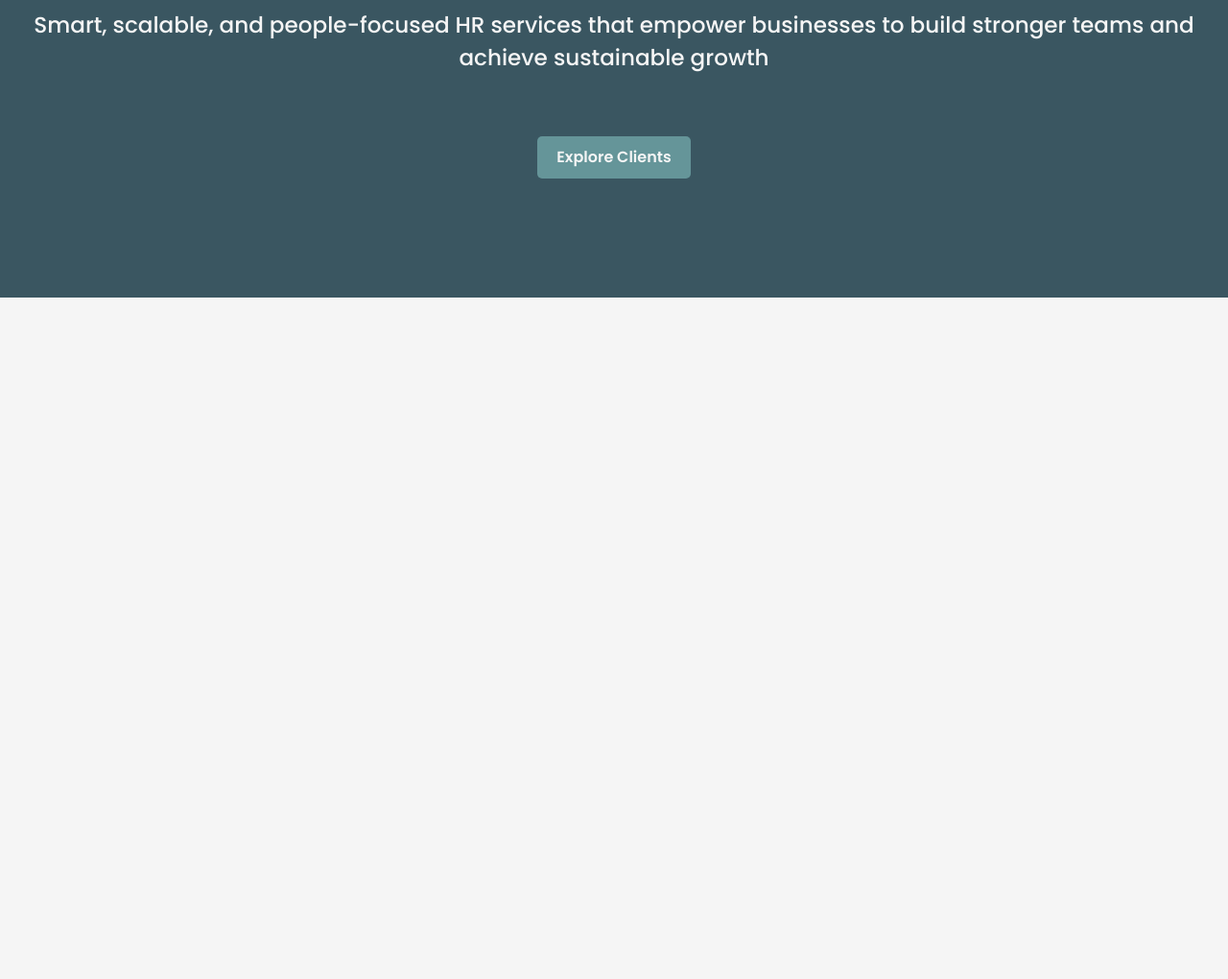
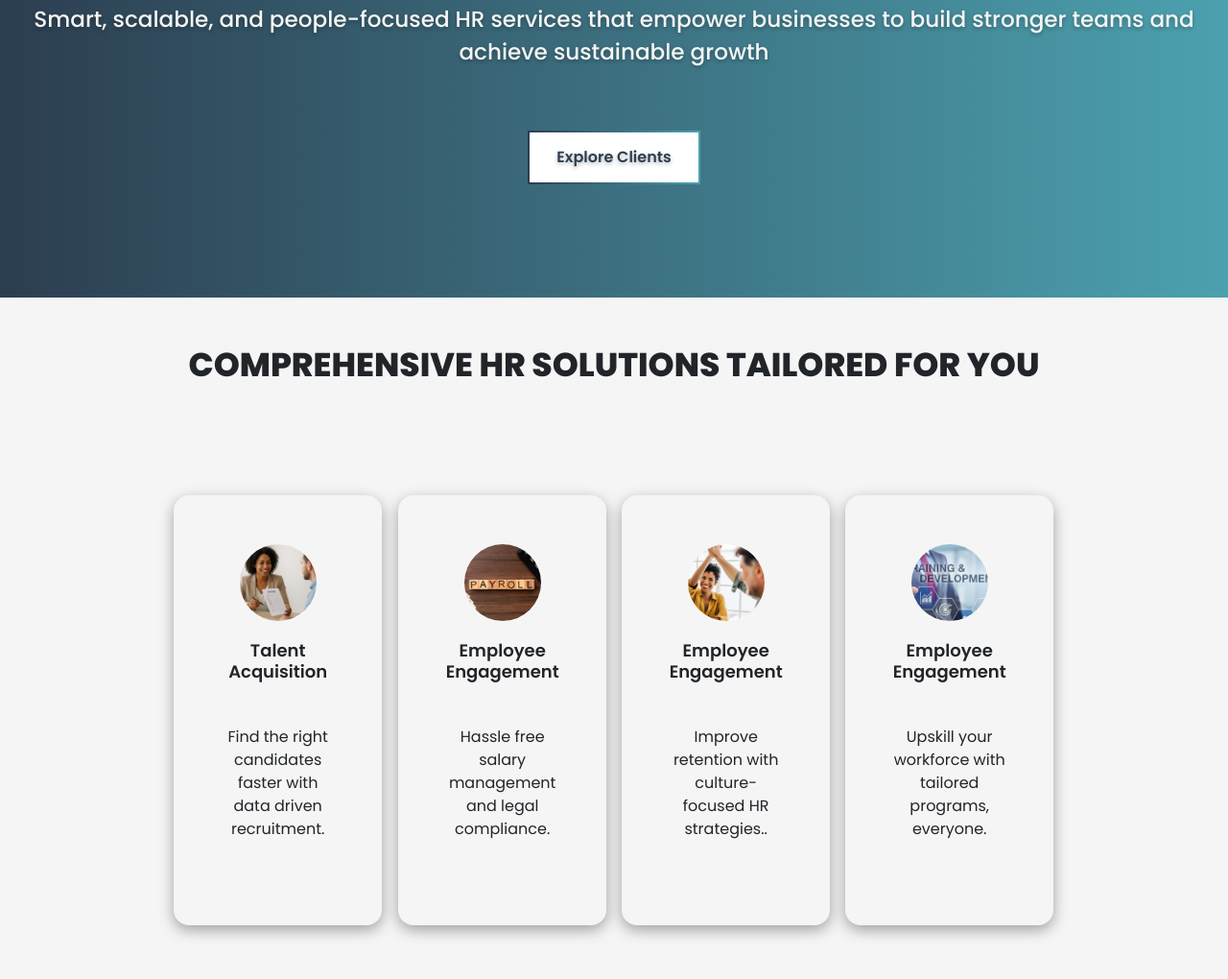
Before and after one commit to Viswa-28/tev, a plain HTML site: page index.html in a window 1280 px wide. Shown: the part 486-1506 px from the top of the page at 96% size. Before the commit the page ends 800 px from the top, so only its background shows below. Drawn offline with nearby package versions, Linux system fonts and the light colour scheme.

Commit message:
solution-section-complete

```diff
--- a/css/common.css
+++ b/css/common.css
@@ -38,17 +38,41 @@ text-transform: uppercase;
     /* text-transform: uppercase; */
 }
 
-.primary-btn{
-   background-color:  #659599;
-color: #f5f5f5;
-    font-weight: 600;
-    padding: 10px 20px;
-    border-radius: 5px;
-    cursor: pointer;
+.primary-btn {
+  display: inline-block;
+  padding: 14px 28px;
+  background: white;
+  color: #2C3E50;
+  font-weight: 600;
+  font-size: 1rem;
+  border: 2px solid transparent;
+  border-image: linear-gradient(to right, #2C3E50, #4CA1AF) 1;
+  border-radius: 8px;
+  text-align: center;
+  cursor: pointer;
+  text-decoration: none;
+  transition: all 0.3s ease;
 }
+
+
+
+
+.primary-btn:hover {
+  filter: brightness(1.1);
+  transform: translateY(-2px);
+  box-shadow: 0 6px 12px rgba(0, 0, 0, 0.3);
+}
+
+
 .background-color{
-    background-color: #3A5661;
+background: linear-gradient(to right, #2C3E50, #4CA1AF);
+
+
+
+text-shadow: 0 2px 4px rgba(0, 0, 0, 0.3);
+
 }
+
 
 
 /* navbar start */
--- a/css/style.css
+++ b/css/style.css
@@ -11,3 +11,56 @@
 
     height: 100%;
 }
+
+
+/* solution */
+
+.solution{
+    margin-top: 50px;
+    /* height: 100vh; */
+    width: 100%;
+    height: 70vh;
+}
+.solution .solution-content{
+    display: flex;
+    justify-content: center;
+    align-items: center;
+    height: 100%;
+}
+.solution .solution-content .solution-card {
+    display: flex;
+    flex-direction: column;
+    align-items: center;
+    justify-content: center;
+    box-shadow: rgba(0, 0, 0, 0.35) 0px 5px 15px;
+    border-radius: 1em;
+    border: none;
+    cursor: pointer;
+    height: 80%;
+    gap: 10px;
+    transition: transform 0.3s ease, box-shadow 0.3s ease;
+}
+
+.solution .solution-content .solution-card:hover {
+    transform: translateY(-8px);
+    box-shadow: rgba(0, 0, 0, 0.45) 0px 10px 25px;
+}
+
+.solution-card h3{
+    font-size: 18px;
+    font-weight: 600;
+    height: 20%;
+}
+.solution-text{
+    font-size: 16px;
+    height: 40%;
+
+}
+.solution .solution-content .solution-card img{
+    width: 80px;
+    height: 80px;
+    border-radius: 50%;
+    margin-bottom: 10px;
+    object-fit: cover;
+    object-position: center;
+}
--- a/index.html
+++ b/index.html
@@ -9,6 +9,7 @@
     <link href="https://cdn.jsdelivr.net/npm/bootstrap@5.3.8/dist/css/bootstrap.min.css" rel="stylesheet"
         integrity="sha384-sRIl4kxILFvY47J16cr9ZwB07vP4J8+LH7qKQnuqkuIAvNWLzeN8tE5YBujZqJLB" crossorigin="anonymous">
     <link href="https://unpkg.com/aos@2.3.1/dist/aos.css" rel="stylesheet">
+    <script src="https://unpkg.com/aos@next/dist/aos.js"></script>
 
 
     <!-- cdn end -->
@@ -24,7 +25,9 @@
         <nav class="navbar navbar-expand-lg position-sticky">
             <div class="container">
                 <a class="navbar-brand" href="#"><img src="./images/logo.png" class="logo" alt="logo-img"></a>
-    <button class="navbar-toggler" type="button" data-bs-toggle="collapse" data-bs-target="#navbarSupportedContent" aria-controls="navbarSupportedContent" aria-expanded="false" aria-label="Toggle navigation">
+                <button class="navbar-toggler" type="button" data-bs-toggle="collapse"
+                    data-bs-target="#navbarSupportedContent" aria-controls="navbarSupportedContent"
+                    aria-expanded="false" aria-label="Toggle navigation">
                     <span class="navbar-toggler-icon"></span>
                 </button>
                 <div class="collapse navbar-collapse " id="navbarSupportedContent">
@@ -56,10 +59,11 @@
             <div class="row d-flex align-items-center justify-content-center  p-3">
                 <div class="col banner-content gap-lg-5 gap-3">
                     <h1 class="fs-70 text-center">
-                        Transforming workforce management with TEV HR SOLUTIONS
+                        Transforming workforce management with <span class="highlight">TEV HR SOLUTIONS</span>
                     </h1>
                     <p class="fs-24 text-center">
-                        Smart, scalable, and people-focused HR services that empower businesses to build stronger teams and achieve sustainable growth
+                        Smart, scalable, and people-focused HR services that empower businesses to build stronger teams
+                        and achieve sustainable growth
                     </p>
                     <div class="primary-btn">
                         Explore Clients
@@ -69,6 +73,46 @@
 
         </section>
 
+        <section class="solution" data-aos="fade-up">
+            <h1 class="fs-36 text-center">Comprehensive HR Solutions Tailored for You</h1>
+            <p class="text-center fs-24">Smart, Sustainable, and Seamless Electric Mobility Across Tamil Nadu</p>
+
+            <div class="row gap-3 solution-content">
+                <div data-aos="flip-left"
+                    class="col-2 solution-card  p-5 d-flex flex-column align-items-center justify-content-center">
+                    <img src="./images/second-1.png" alt="">
+                    <h3 class="text-center">Talent Acquisition</h3>
+                    <p class="text-center solution-text">Find the right candidates faster with data driven recruitment.
+                    </p>
+                </div>
+
+                <div data-aos="flip-left"
+                    class="col-2 solution-card  p-5 d-flex flex-column align-items-center justify-content-center">
+                    <img src="./images/second-2.png" alt="">
+                    <h3 class="text-center w-100">Employee Engagement</h3>
+                    <p class="text-center solution-text w-100">Hassle free salary management and legal compliance.</p>
+                </div>
+                <div data-aos="flip-left"
+                    class="col-2 solution-card  p-5 d-flex flex-column align-items-center justify-content-center">
+                    <img src="./images/second-3.png" alt="">
+                    <h3 class="text-center w-100 ">Employee Engagement</h3>
+                    <p class="text-center w-100  solution-text">Improve retention with culture-focused HR strategies..
+                    </p>
+                </div>
+                <div data-aos="flip-left"
+                    class="col-2 solution-card  p-5 d-flex flex-column align-items-center justify-content-center">
+                    <img src="./images/second-4.png" alt="">
+                    <h3 class="text-center w-100 ">Employee Engagement</h3>
+                    <p class="text-center w-100 solution-text">Upskill your workforce with tailored programs,
+                        everyone.</p>
+                </div>
+
+            </div>
+        </section>
+
+        <section class="numbers">
+
+        </section>
 
 
     </main>
@@ -89,12 +133,14 @@
 
 
 
-
+    <script>
+        AOS.init();
+    </script>
 
     <script src="https://cdn.jsdelivr.net/npm/bootstrap@5.3.8/dist/js/bootstrap.bundle.min.js"
         integrity="sha384-FKyoEForCGlyvwx9Hj09JcYn3nv7wiPVlz7YYwJrWVcXK/BmnVDxM+D2scQbITxI"
         crossorigin="anonymous"></script>
-    <script src="https://unpkg.com/aos@2.3.1/dist/aos.js"></script>
+
     <script src="https://code.jquery.com/jquery-3.7.1.js"
         integrity="sha256-eKhayi8LEQwp4NKxN+CfCh+3qOVUtJn3QNZ0TciWLP4=" crossorigin="anonymous"></script>
     <script src="./js/script.js"></script>
```
Lines whose indentation alone changed are shown as unchanged.
